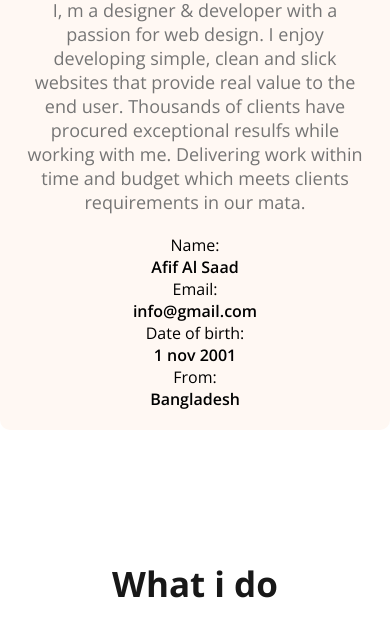
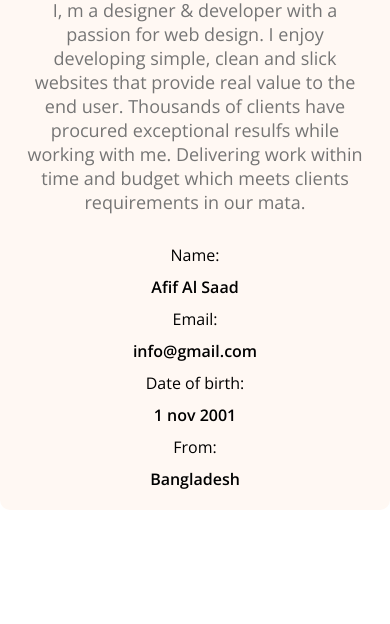
Before and after one commit to Afifalsaad/responsive-web-dev-portfolio, a plain HTML site: page index.html in a window 390 px wide. Shown: the part 219-843 px from the top of the page. Drawn offline with nearby package versions, Linux system fonts and the light colour scheme.

Commit message:
second commit

```diff
--- a/styles/portfolio.css
+++ b/styles/portfolio.css
@@ -115,6 +115,9 @@ main section{
     justify-content: space-around;
     margin-top: 20px;
 }
+.about-item p{
+    margin-top: 10px;
+}
 .item-descrition{
     font-weight: 600;
 }
@@ -208,20 +211,22 @@ footer img{
 .hide{
     display: none;
 }
-@media screen and (max-width:576px) {
+
+@media screen and (max-width: 576px) {
     .skill-container,
     .resume-container,
     footer,
     .about-items{
         flex-direction: column;
     }
-    footer, .about{
+    footer, .about, .resume-column{
         padding: 20px;
     }
     .footer-column{
         width: 100%;
     }
     footer input[type="text"], footer input[type=email], footer textarea{
-        width: calc(100% - 40px);
+        width: calc(100% - 60px);
+        /* padding: 20px 20px; */
     }
 }
```
